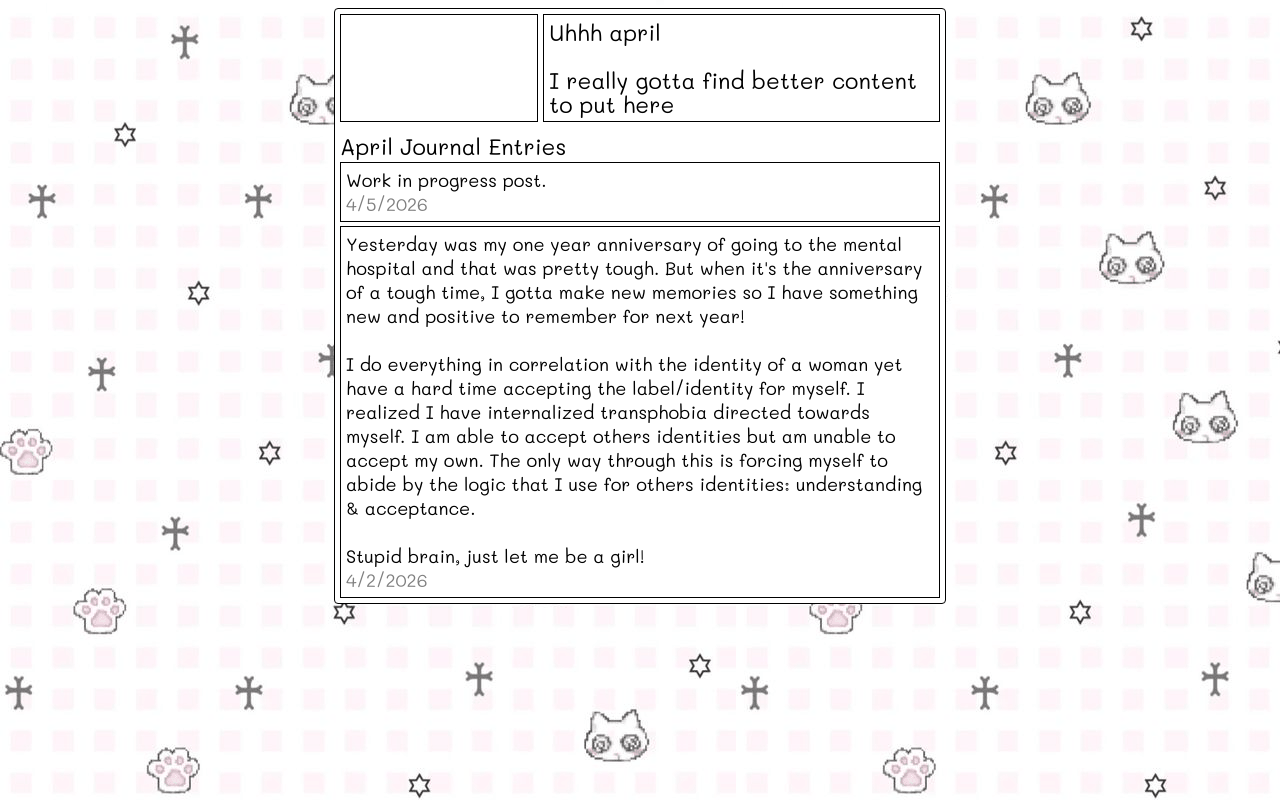
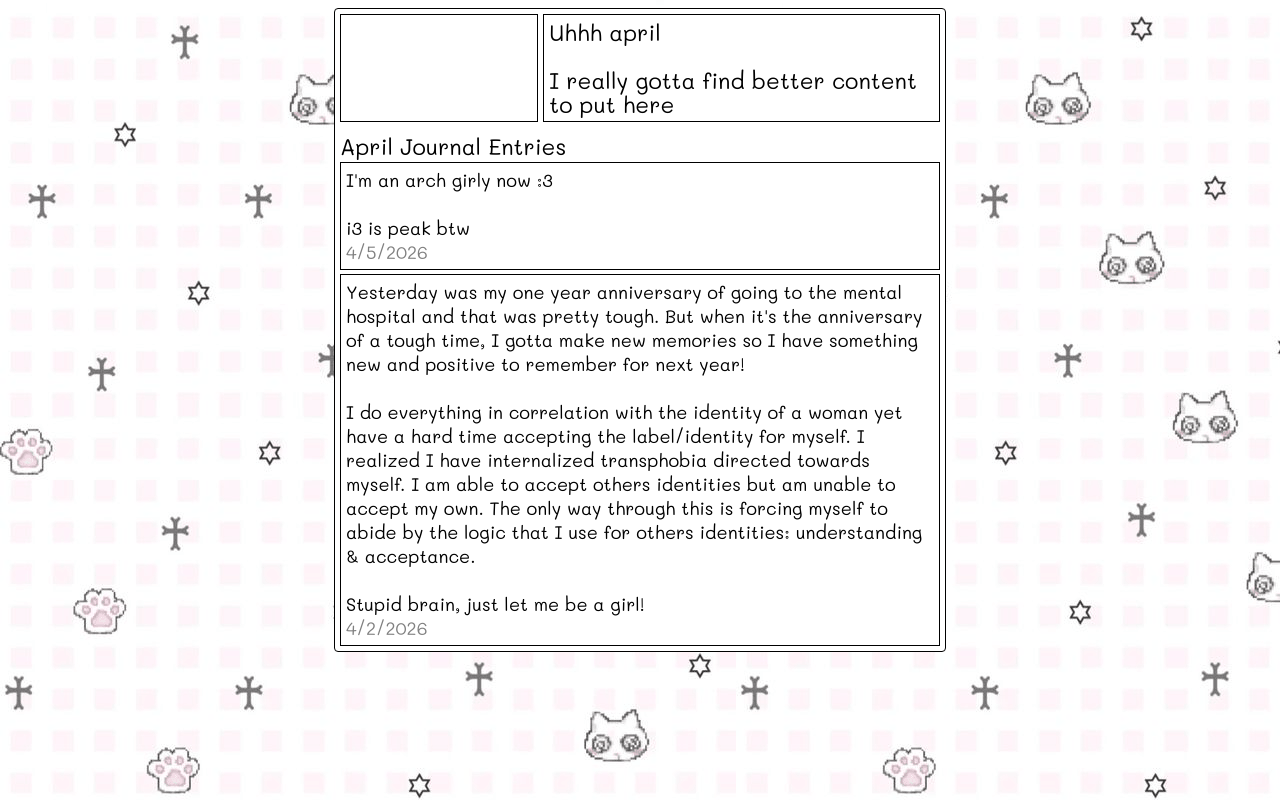
Before and after one commit to girlycoded/girlycoded-website, a website built with Vite: page blog/04-2026.html in a window 1280 px wide. Built offline with nearby package versions, Linux system fonts and the light colour scheme.

Commit message:
Updated work in progress post

```diff
--- a/blog/04-2026.html
+++ b/blog/04-2026.html
@@ -25,7 +25,9 @@
 				<div style="height: 4px;"></div>
 				<p>April Journal Entries</p>
 				<div class="post textarea border">
-					<p>Work in progress post.</p>
+					<p>I'm an arch girly now :3</p>
+					<br>
+					<p>i3 is peak btw</p>
 					<div class="post-details">
 						<p class="date">4/5/2026</p>
 					</div>
```
